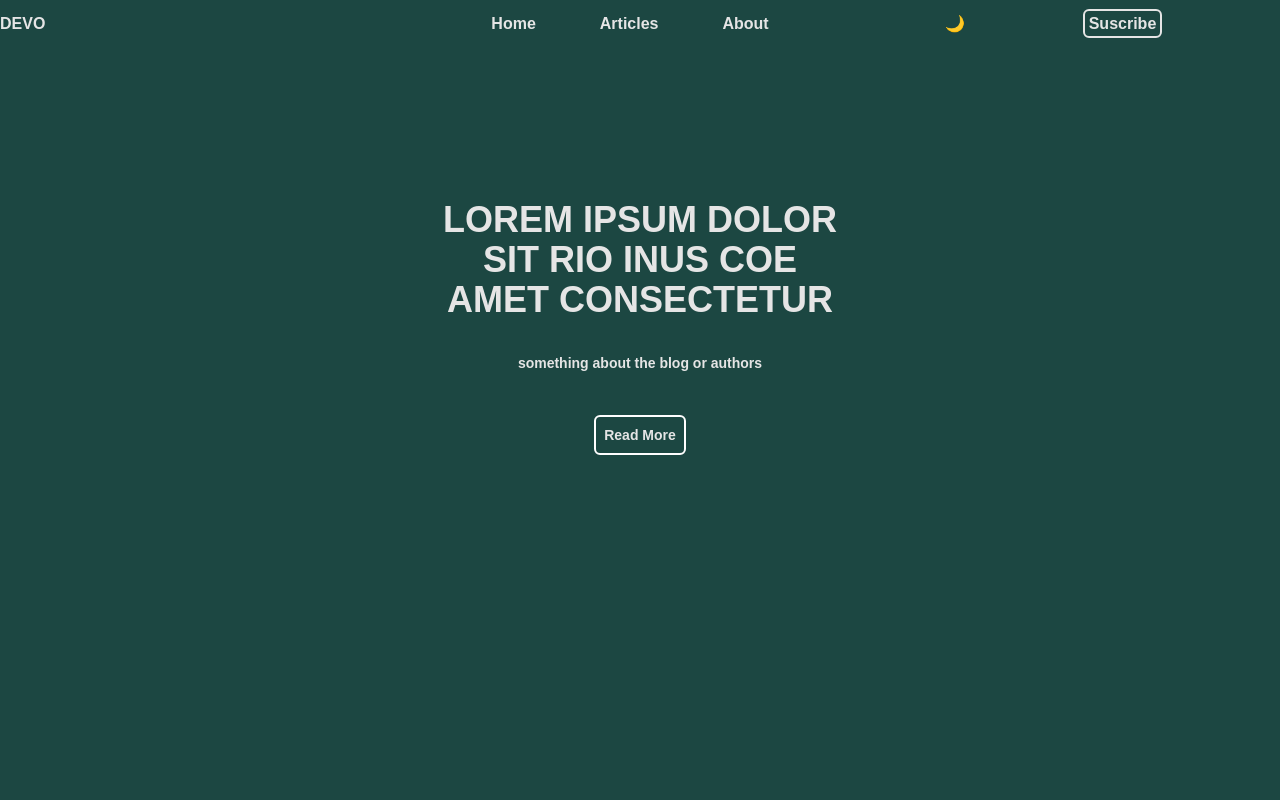
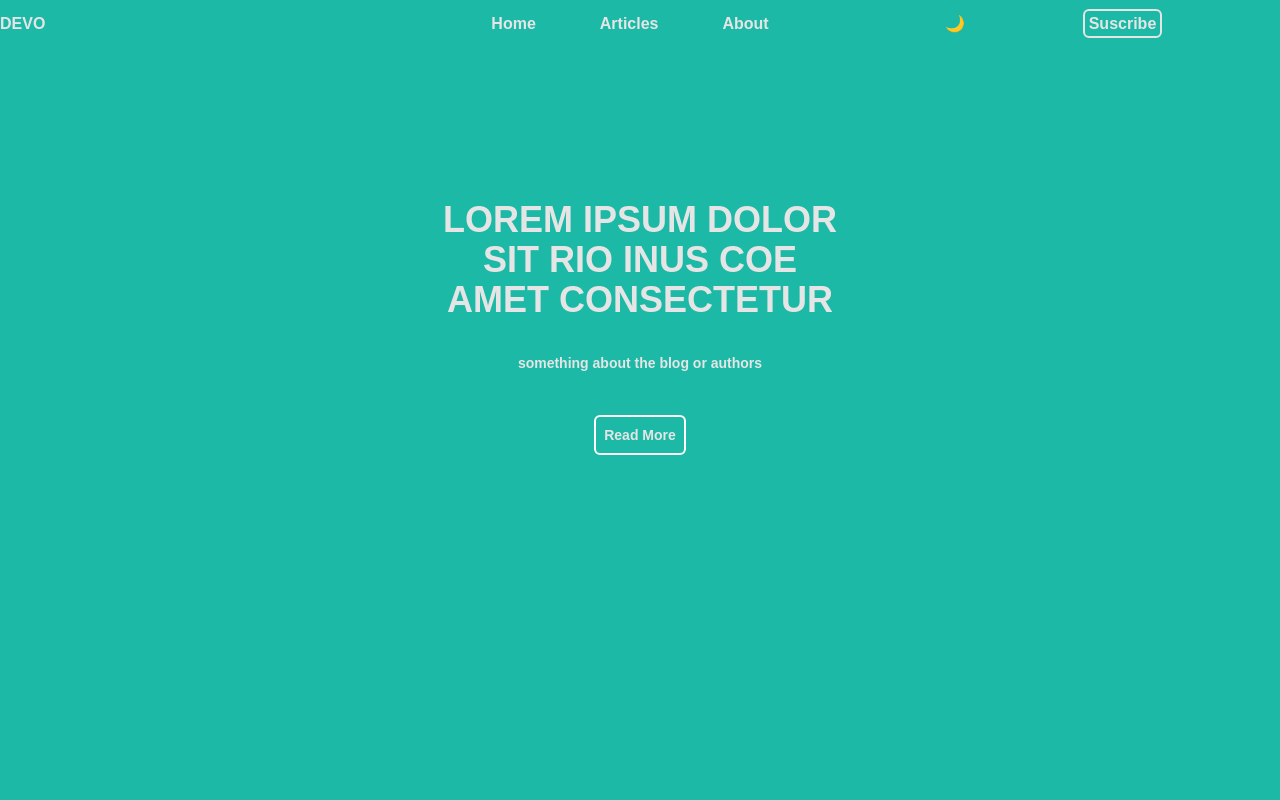
Before and after one commit to PrunelMel/DEVO, a Next.js app: page / in a window 1280 px wide. Shown: the top 800 px of the page. Built offline with nearby package versions, Linux system fonts and the light colour scheme.

Commit message:
adding styles

```diff
--- a/src/app/globals.css
+++ b/src/app/globals.css
@@ -1,7 +1,7 @@
 @import "tailwindcss";
 
 :root {
-  --background: #1c4742;
+  --background: #1cb9a6;
   --foreground:#e5e5e5;
 }
 
@@ -22,7 +22,7 @@
     --background: #000100;
     --foreground: #e5e5e5;
   }
-} */
+}*/
 
 body {
   background: var(--background);
--- a/src/app/layout.tsx
+++ b/src/app/layout.tsx
@@ -27,9 +27,8 @@ export default function RootLayout({
     <html lang="en" suppressHydrationWarning>
         <body
           // className={`${geistSans.variable} ${geistMono.variable} antialiased`}
-          className="text-neutal-200 "
-        >
-          <ThemeProvider>{children}</ThemeProvider>
+          className=" ">
+          <ThemeProvider attribute="class" defaultTheme="light" enableSystem>{children}</ThemeProvider>
         </body>
     </html>
   );
--- a/src/app/page.tsx
+++ b/src/app/page.tsx
@@ -4,7 +4,7 @@
 
     return (
       < >
-        <div className="min-h-screen dark:bg-neutral-900">
+        <div className="min-h-screen">
           <nav className=" mt-3 fixed w-full">
 
             <div className=" flex w-full">
--- a/tailwind.config.js
+++ b/tailwind.config.js
@@ -3,8 +3,9 @@ module.exports = {
     darkMode: 'class',
     content: [
       './app/**/*.{js,ts,jsx,tsx}',
-
+      "./components/**/*.{js,ts,jsx,tsx,mdx}",
     ],
+    darkMode: "class",
     theme: {
       extend: {},
     },
```
